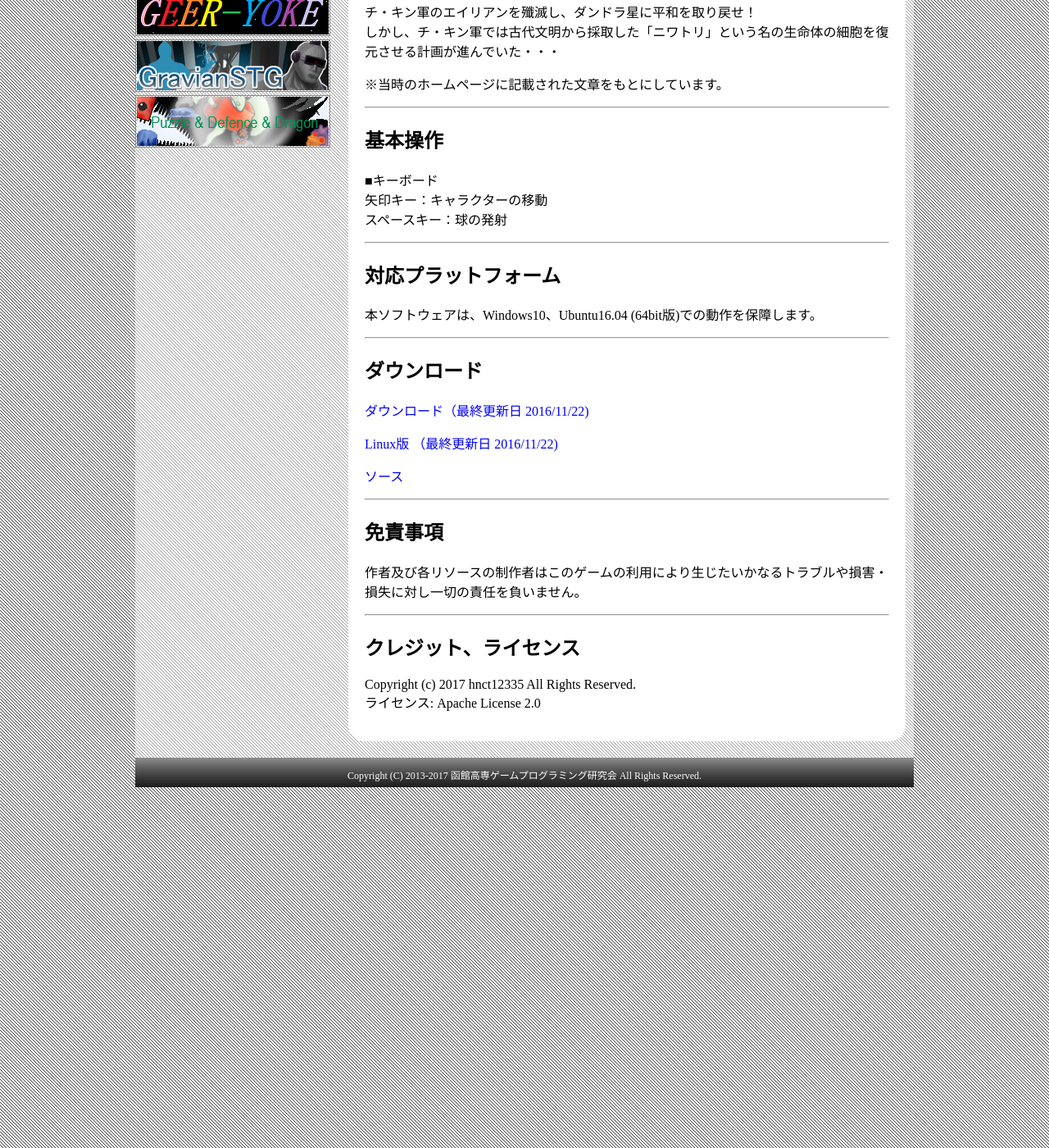
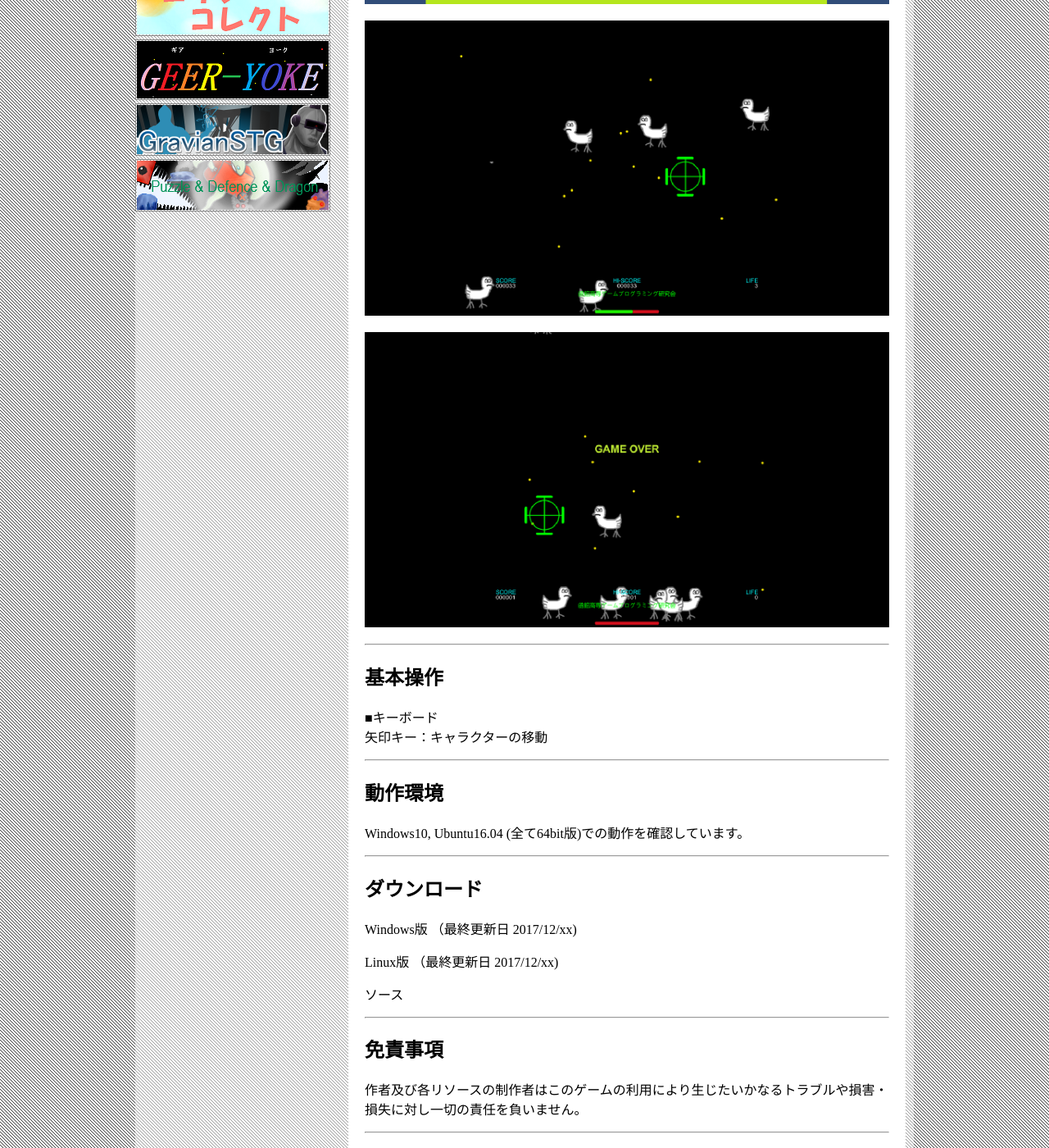
Before and after one commit to hnctgpgk/hnctgpgk.github.io, a Jekyll site: the page built from game/bird2017/index.md, in a window 1280 px wide and 1400 px high, scrolled down 1064 px. Shown: the whole window at 82% size. Built offline with Jekyll 4.4.1, drawn with Linux system fonts in a browser that asks for light colours; some of the changed text lies outside the part shown.

Commit message:
bird2017 追加

```diff
--- a/_includes/side.html
+++ b/_includes/side.html
@@ -10,6 +10,10 @@
 </ul>
 <p class="menu"></p>
 </nav>
+
+<a class="banner" href="{{ page.relative }}game/bird2017/">
+<img alt="BIRD WATCH 2017" src="{{ page.relative }}game/bird2017/banner.png">
+</a>
 
 <a class="banner" href="{{ page.relative }}game/black/">
 <img alt="The black" src="{{ page.relative }}game/black/banner.png">
--- a/game/bird2016/index.md
+++ b/game/bird2017/index.md
@@ -1,6 +1,6 @@
 ---
 layout: default
-title: BIRD WATCH 2016 - 函館高専ゲームプログラミング研究会
+title: BIRD WATCH 2017 - 函館高専ゲームプログラミング研究会
 relative: ../../
 ---
 <div class="content">
@@ -9,28 +9,19 @@
 <p class="bread">
 <a href="../../">TOP</a>
 　＞　<a href="../">ゲーム紹介</a>
-　＞　BIRD WATCH 2016
+　＞　BIRD WATCH 2017
 </p>
 
 <p class="title">
-BIRD WATCH 2016
+BIRD WATCH 2017
 </p>
 
-<div class="center">
+<p>
+このソフトは、Unityで制作されたゲームです。
 <br>
-<img src="./ss1.png">
-<p style="color:#FF00FF;font-size:20px;">
-<b>
-あの名作ゲームが最新鋭の技術で帰ってきた。<br>
-ダンドラ星を奪還せよ！
-</b>
-</p>
-</div>
-
-<h2>取り扱い説明</h2>
-
-<p>
-このソフトは、Unityで制作されたゲームです。C#で制作されたされた<a href="../bird/">『BIRD WATCH』</a>をアレンジして収録しています。
+<a href="../bird/">『BIRD WATCH』</a>・<a href="../bird2016/">『BIRD WATCH 2016』</a>をアレンジして収録しています。
+<br>
+平成29年度1年生部員がBGMやSEを加えた2017年版BIRD WATCHになります。
 </p>
 
 <hr>
@@ -49,34 +40,48 @@
 </p>
 
 <hr>
+<h2>ゲーム画面</h2>
+
+<p>
+<img alt="スクリーンショット" src="./ss1.png">
+</p>
+
+<p>
+<img alt="スクリーンショット" src="./ss2.png">
+</p>
+
+<p>
+<img alt="スクリーンショット" src="./ss3.png">
+</p>
+
+<hr>
 <h2>基本操作</h2>
 
 <p>
 ■キーボード<br>
 矢印キー：キャラクターの移動<br>
-スペースキー：球の発射<br>
 </p>
 
+
 <hr>
-<h2>対応プラットフォーム</h2>
+<h2>動作環境</h2>
 
 <p>
-本ソフトウェアは、Windows10、Ubuntu16.04 (64bit版)での動作を保障します。
+Windows10, Ubuntu16.04 (全て64bit版)での動作を確認しています。
 </p>
 
 <hr>
 <h2>ダウンロード</h2>
 
 <p>
-<a href="https://box.yahoo.co.jp/guest/viewer?sid=box-l-26oalqoyfj6fl63uanefeuz3se-1001&uniqid=1293a6f7-3bcc-424d-ae3a-d2d54e314ce3&viewtype=detail">ダウンロード（最終更新日 2016/11/22) </a>
+Windows版 （最終更新日 2017/12/xx)
+</p>
+<p>
+Linux版 （最終更新日 2017/12/xx)
 </p>
 
 <p>
-<a href="https://box.yahoo.co.jp/guest/viewer?sid=box-l-26oalqoyfj6fl63uanefeuz3se-1001&uniqid=f4ddb6cd-88f5-4b06-8bb1-9c4f211c15cf&viewtype=detail">Linux版 （最終更新日 2016/11/22)</a>
-</p>
-
-<p>
-<a href="https://github.com/hnct12335/BirdWatch">ソース</a>
+ソース
 </p>
 
 <hr>
@@ -90,11 +95,22 @@
 <h2>クレジット、ライセンス</h2>
 
 <p>
-Copyright (c) 2017 hnct12335 All Rights Reserved.
+Copyright (c) 2016-2017 hnct12335, hoge, hoge, hoge  All Rights Reserved.
 <br>
 ライセンス: Apache License 2.0
 </p>
 
+<p>
+・音楽は以下のサイトの素材を使用させて頂いております。
+</p>
+
+<p>
+BGM: <a href="https://maoudamashii.jokersounds.com/">魔王魂</a>様のサイトより<a href="https://maoudamashii.jokersounds.com/list/bgm11.html">8bit25</a>
+</p>
+
+<p>
+効果音(鳴き声):
+</p>
 
 </div>
 </div>
```
Also changed, not shown: game/index.md (+10 -0 lines), game/bird2017/banner.png (added), game/bird2017/ss1.png (added), game/bird2017/ss2.png (added), game/bird2017/ss3.png (added).
